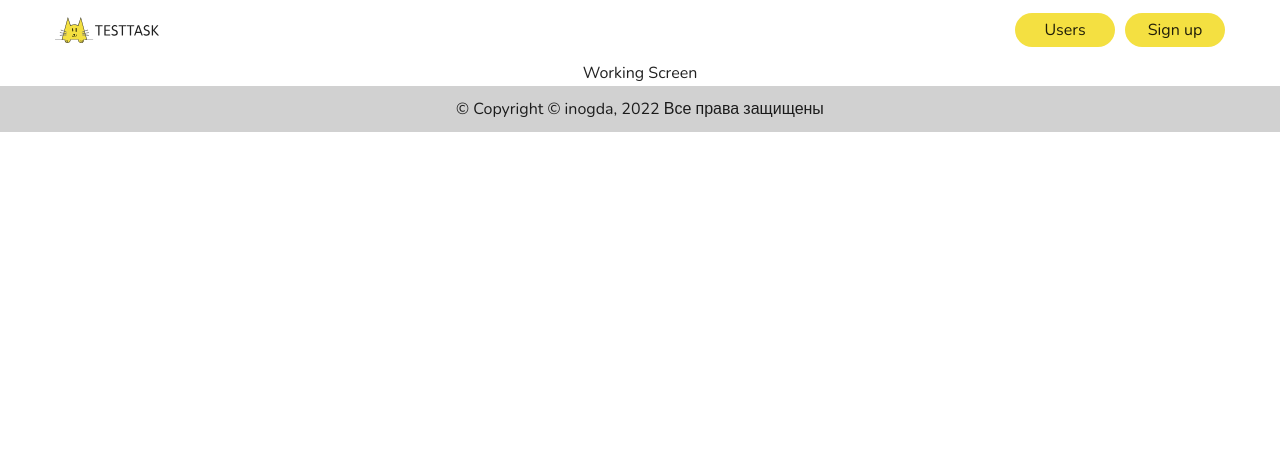
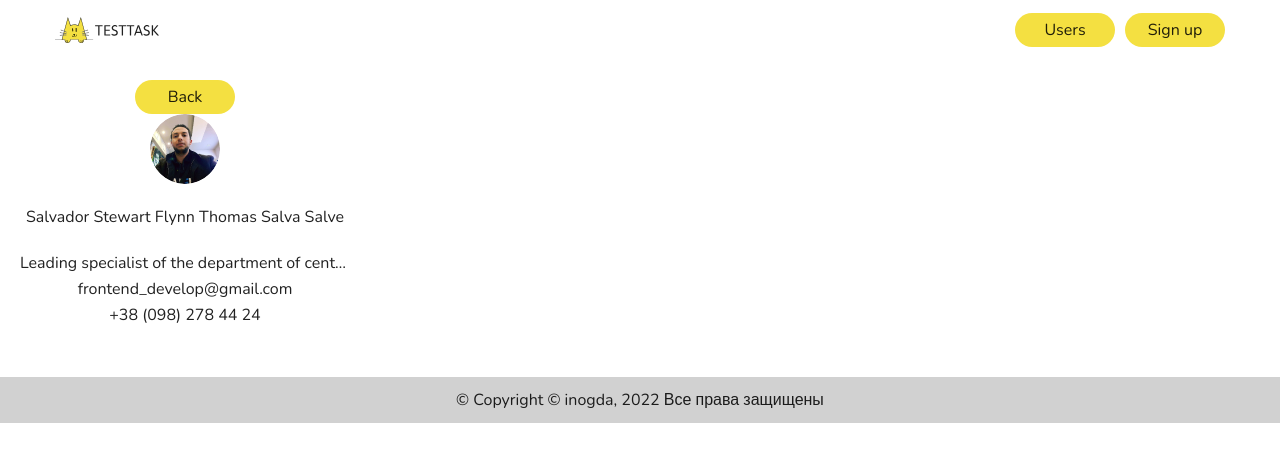
Before and after one commit to inogda/testovoe, a React (Create React App) app in the folder frontend/: page /working/1 in a window 1280 px wide. Shown: the top 462 px of the page. Built offline with nearby package versions, Linux system fonts and the light colour scheme.

Commit message:
testovoe step 3 WorkingScreen

```diff
--- a/frontend/src/screens/WorkingScreen.js
+++ b/frontend/src/screens/WorkingScreen.js
@@ -1,8 +1,45 @@
 import React from 'react';
+import data from "../data";
+import {Link, useParams} from "react-router-dom";
+
 
 function WorkingScreen(props) {
+
+
+    const params=useParams();
+    const productId=params.id;
+    //const navigate=useNavigate();
+
+
+    const workingItem = data.working.workingItem.find((x) => x._id === productId);
+    if (!workingItem) {
+        return <div>Not Found</div>;
+    }
+
     return (
-        <div>Working Screen</div>
+        <div className="list-item">
+            <Link to="/" className="btn-100">
+                <div className="a-btn a-btn-active">Back</div>
+            </Link>
+            <div>
+                <img className="list-item-img" src={workingItem.photo}
+                     alt={workingItem.name}/>
+                <h3 className="list-item-name">
+                    {workingItem.name}
+                </h3>
+                <div className="list-item-comtent">
+                    <p className="list-item-position">
+                        {workingItem.position}
+                    </p>
+                    <p className="list-item-mail">
+                        {workingItem.email}
+                    </p>
+                    <p className="list-item-phone">
+                        {workingItem.phone}
+                    </p>
+                </div>
+            </div>
+        </div>
     );
 }
 
```
